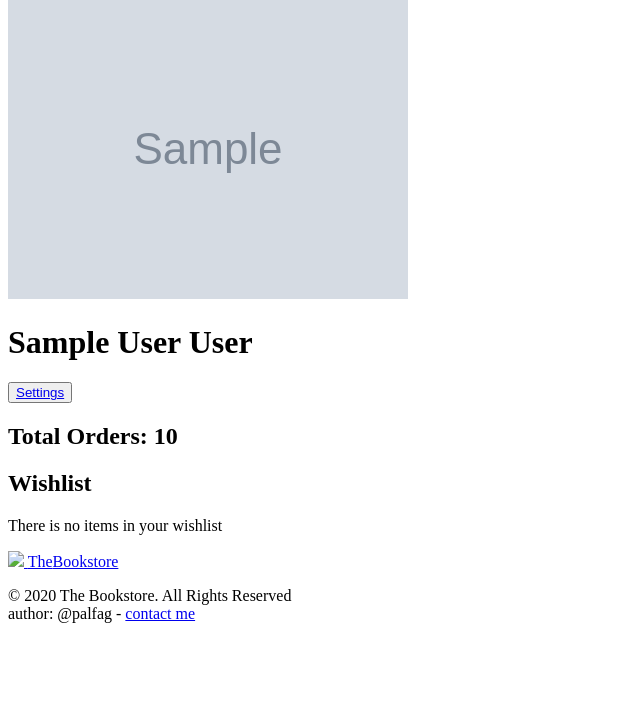
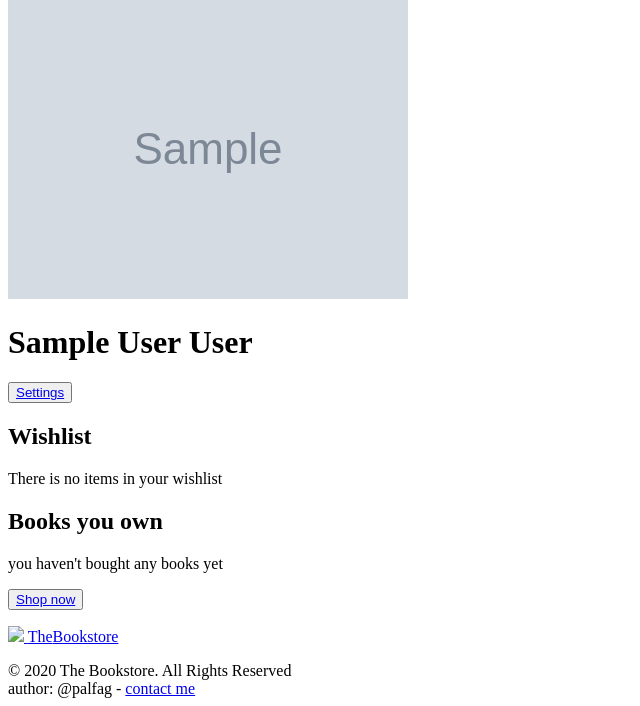
Before and after one commit to palfag/TheBookstore, a PHP site: page /profile.php in a window 1280 px wide. Shown: the part 155-861 px from the top of the page, without its empty margins (0-640 px from the left). Before the commit the page ends 778 px from the top, so only its background shows below. Run offline with PHP 8.4, Linux system fonts and the light colour scheme; the visitor is signed in with stand-in values (Sample User, id 1); tables that the repository leaves empty hold one stand-in row (values such as "Sample post"); grey boxes marked "Sample" are stand-in pictures.

Commit message:
profile: books you own

```diff
--- a/php/profile.php
+++ b/php/profile.php
@@ -53,6 +53,33 @@ if(!isset($_SESSION['email'])){
             <div class="column right">
 
                 <div>
+                    <h2><?= $usr_data['name']?>'s Wishlist</h2>
+                    <?php
+                    if(count($wishlist) == 0){
+                    ?>
+                        <div>There is no items in <?= $usr_data['name']?>'s wishlist</div>
+                    <?php
+                    }
+                    else{
+                    ?>
+                        <div class="wishlist">
+                            <?php
+                                for($i = 0; $i < count($wishlist); $i++){
+                                    $book = $wishlist[$i];
+                            ?>
+
+                            <div class="book">
+                                <div class="cover">
+                                    <a href='book.php?id_book=<?= $book["book_id"] ?>'><img src="<?= $book["cover"] ?>"></a></div>
+                                <a href='book.php?id_book=<?= $book["book_id"] ?>'><h1 class="title"> <?= $book["title"] ?></h1></a>
+
+                                <p class="author"><?= $book["author"]?></p>
+                            </div>
+
+                            <?php
+                            }}
+                            ?>
+                        </div>
                     <h2>Both you and <?= $usr_data['name']?></h2>
                     <?php
                     if(count($common) == 0){
@@ -81,36 +108,6 @@ if(!isset($_SESSION['email'])){
                         ?>
                     </div>
                 </div>
-
-                <div>
-                    <h2><?= $usr_data['name']?>'s Wishlist</h2>
-                    <?php
-                    if(count($wishlist) == 0){
-                    ?>
-                        <div>There is no items in your wishlist</div>
-                    <?php
-                    }
-                    else{
-                    ?>
-                        <div class="wishlist">
-                            <?php
-                                for($i = 0; $i < count($wishlist); $i++){
-                                    $book = $wishlist[$i];
-                            ?>
-
-                            <div class="book">
-                                <div class="cover">
-                                    <a href='book.php?id_book=<?= $book["book_id"] ?>'><img src="<?= $book["cover"] ?>"></a></div>
-                                <a href='book.php?id_book=<?= $book["book_id"] ?>'><h1 class="title"> <?= $book["title"] ?></h1></a>
-
-                                <p class="author"><?= $book["author"]?></p>
-                            </div>
-
-                            <?php
-                            }}
-                            ?>
-                        </div>
-                </div>
             </div>
         </div>
         <?php require_once "footer.php";
@@ -119,6 +116,7 @@ if(!isset($_SESSION['email'])){
         // in questo caso non è settato  GET['user'] oppure coincide con $_SESSION['email'] (in questo caso la persona sta accedendo al proprio profilo)
         $usr_data = retrieve_usr_info($email);
         $wishlist = retrieve_wishlist($email);
+        $purchased_items = retrieve_purchased_items($email);
 ?>
 
 <!doctype html>
@@ -161,7 +159,6 @@ if(!isset($_SESSION['email'])){
         <div class="column right">
 
             <div>
-                <h2>Total Orders: 10</h2>
                 <h2>Wishlist</h2>
                 <?php
                 if(count($wishlist) == 0){
@@ -189,6 +186,34 @@ if(!isset($_SESSION['email'])){
                         }}
                         ?>
                     </div>
+                <h2>Books you own</h2>
+                <?php
+                if(count($purchased_items) == 0){
+                    ?>
+                    <p>you haven't bought any books yet</p>
+                    <button id="shop-now"><a href="home.php">Shop now</a></button>
+                    <?php
+                }
+                else{
+                ?>
+                <div class="common-books">
+                    <?php
+                    for($i = 0; $i < count($purchased_items); $i++){
+                        $book = $purchased_items[$i];
+                        ?>
+
+                        <div class="book">
+                            <div class="cover">
+                                <a href='book.php?id_book=<?= $book["book_id"] ?>'><img src="<?= $book["cover"] ?>"></a></div>
+                            <a href='book.php?id_book=<?= $book["book_id"] ?>'><h1 class="title"> <?= $book["title"] ?></h1></a>
+
+                            <p class="author"><?= $book["author"]?></p>
+                        </div>
+
+                        <?php
+                    }}
+                    ?>
+                </div>
             </div>
         </div>
     </div>
@@ -264,6 +289,29 @@ if(!isset($_SESSION['email'])){
             $db->close();
         }
     }
+
+
+    function retrieve_purchased_items($user){
+        $db = database_connection();
+        $rows = $db->query("SELECT DISTINCT item, author, cover, title, book_id
+                                    FROM Purchases JOIN books ON book_id = item
+                                    WHERE user = '$user' ORDER BY title");
+        $data = array();
+        try{
+            if($rows){
+                foreach ($rows as $row){
+                    $data[] = $row;
+                }
+                return $data;
+            }
+            else throw new Exception("query error");
+        } catch(Exception $e){
+            $e->getMessage();
+            ######### TODO: DA DEFINIRE COSA FARE IN CASO DI ECCEZIONI
+        } finally {
+            $db->close();
+        }
+    }
     ?>
 </body>
 </html>
```
Also changed, not shown: css/profile.css (+6 -1 lines).
